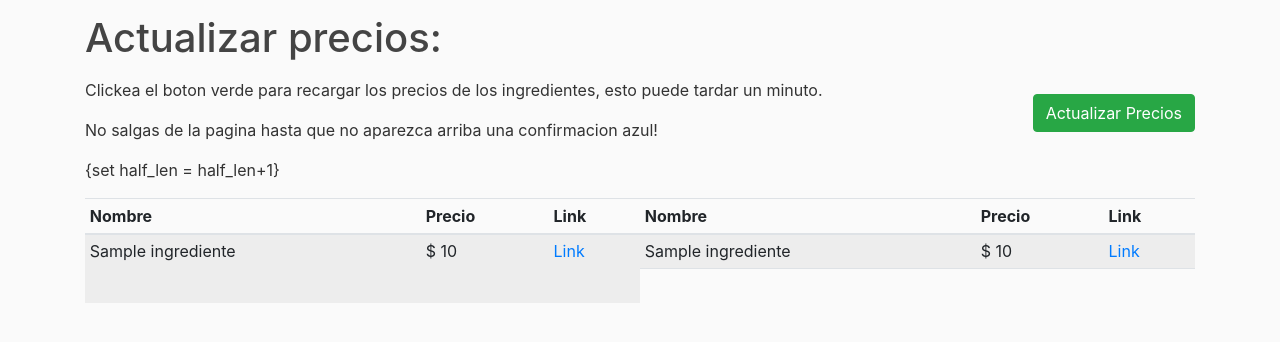
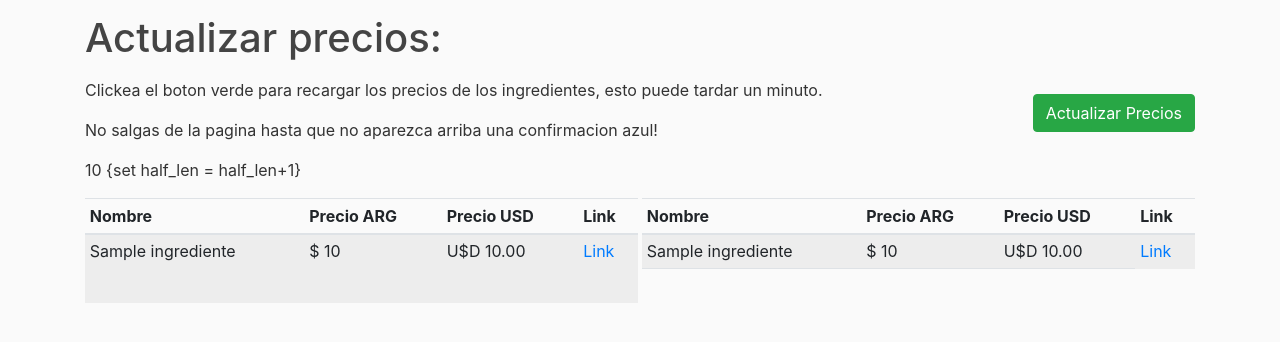
Before and after one commit to JustOdrep/PesateProject, a Flask app: template Pagina/templates/actualizar.html in a window 1280 px wide. Shown: the part 66-408 px from the top of the page. Run offline with Flask 3, Linux system fonts and the light colour scheme; the template is opened without the code that fills it: values that come from a table or form of the project are taken from there, most other values are stand-ins (such as "Sample title", 1, 10 or a date in 2020); parts of the project's set-up code (start-up, migrations or seed data) failed here and were passed over.

Commit message:
Prices shows usd value too

```diff
--- a/Pagina/app.py
+++ b/Pagina/app.py
@@ -153,14 +153,14 @@
 def actualizar():
     title='Actualizar Precios '
     ingredientes = mostrar_tabla()
-
+    dolar= dolar_hoy()
     form= ActualizarPrecios()
     if request.method == "POST":
         flash(f'Precios Actualizados!', 'info' )
         updatear_precios()
         return redirect(url_for('actualizar'))
 
-    return render_template('actualizar.html', title=title, form=form, ingredientes = ingredientes)
+    return render_template('actualizar.html', title=title, form=form, ingredientes = ingredientes, dolar=dolar)
 
 
 
--- a/Pagina/templates/actualizar.html
+++ b/Pagina/templates/actualizar.html
@@ -22,7 +22,7 @@
             {{ form.submit(class="btn btn-success mt-3 ") }}
         </form>
     </div>
-
+{{dolar|int}}
     <!-- Divide en 2 la lista de ingredientes-->
     {% set half_len = (ingredientes|length / 2)|round|int %}
     <!--Si la cantidad de ingredientes es impar, este codigo permite que la tabla se vea bien igual -->
@@ -32,11 +32,12 @@
 
     <div class="d-flex">
         <!-- Primer tabla, usando la primer mitad de los ingredientes-->
-        <table class="table table-sm table-striped mt-3">
+        <table class="table table-sm table-striped mt-3 mr-1">
             <thead>
                 <tr>
                     <th>Nombre</th>
-                    <th>Precio</th>
+                    <th>Precio ARG</th>
+                    <th>Precio USD</th>
                     <th>Link</th>
                 </tr>
             </thead>
@@ -45,6 +46,8 @@
                     <tr>
                         <td>{{ ingrediente.nombre }}</td>
                         <td>{{ ingrediente.precio| pesos }}</td>
+                        <td>{{ (ingrediente.precio|int/dolar)|usd}}</td>
+
                         <td><a href="{{ ingrediente.link }}" target="_blank">Link</a></td>
                     </tr>
                 {% endfor %}
@@ -56,16 +59,19 @@
             <thead>
                 <tr>
                     <th>Nombre</th>
-                    <th>Precio</th>
+                    <th>Precio ARG</th>
+                    <th>Precio USD</th>
                     <th>Link</th>
                 </tr>
             </thead>
             <tbody>
                 {% for ingrediente in ingredientes[half_len:] %}
                     <tr>
-                        <td>{{ ingrediente.nombre }}</td>
-                        <td>{{ ingrediente.precio| pesos}}</td>
-                        <td><a href="{{ ingrediente.link }}" target="_blank">Link</a></td>
+                        <td >{{ ingrediente.nombre }}</td>
+                        <td >{{ ingrediente.precio| pesos}}</td>
+                        <td > {{ (ingrediente.precio|int/dolar)|usd}}</td>
+
+                        <td ><a href="{{ ingrediente.link }}" target="_blank">Link</a></td>
                     </tr>
                 {% endfor %}
 
```
